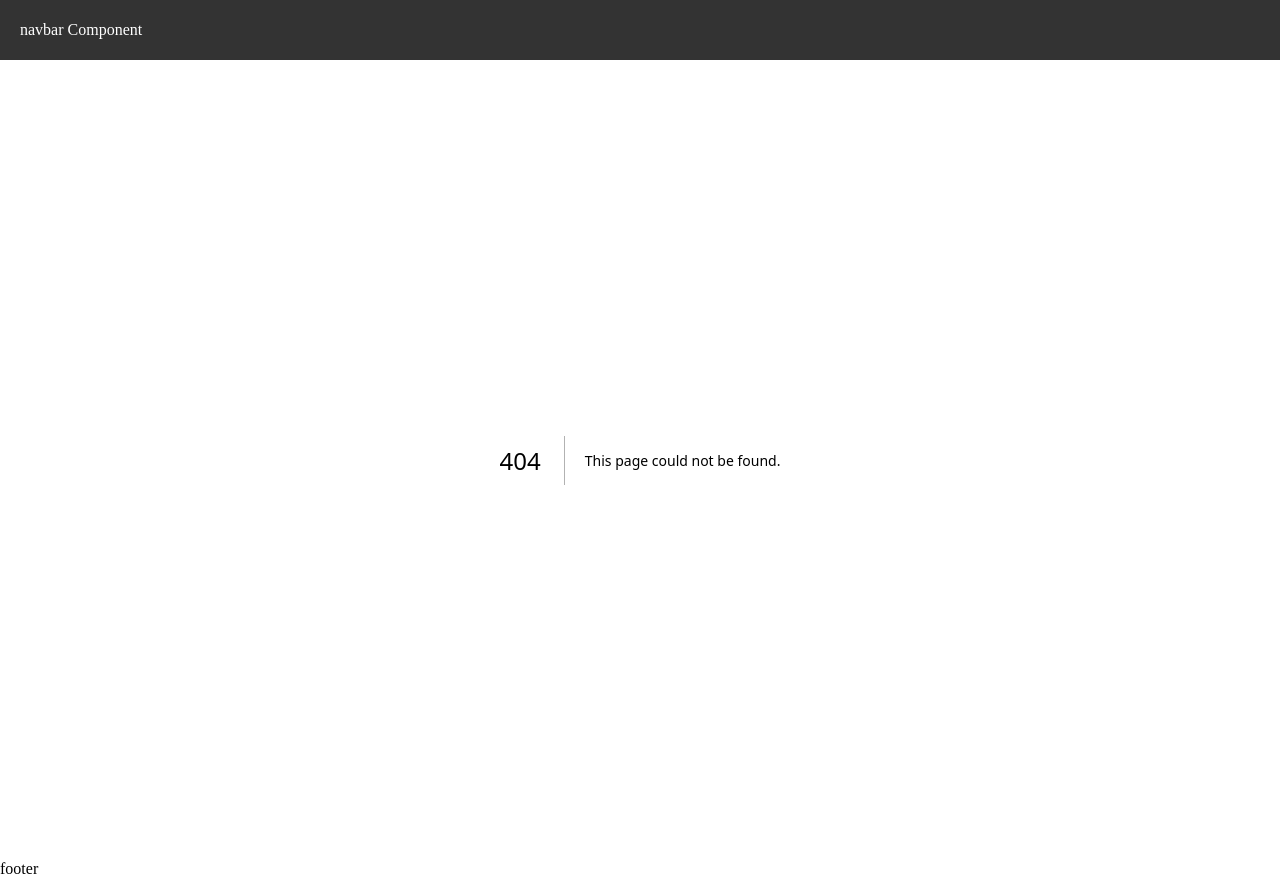
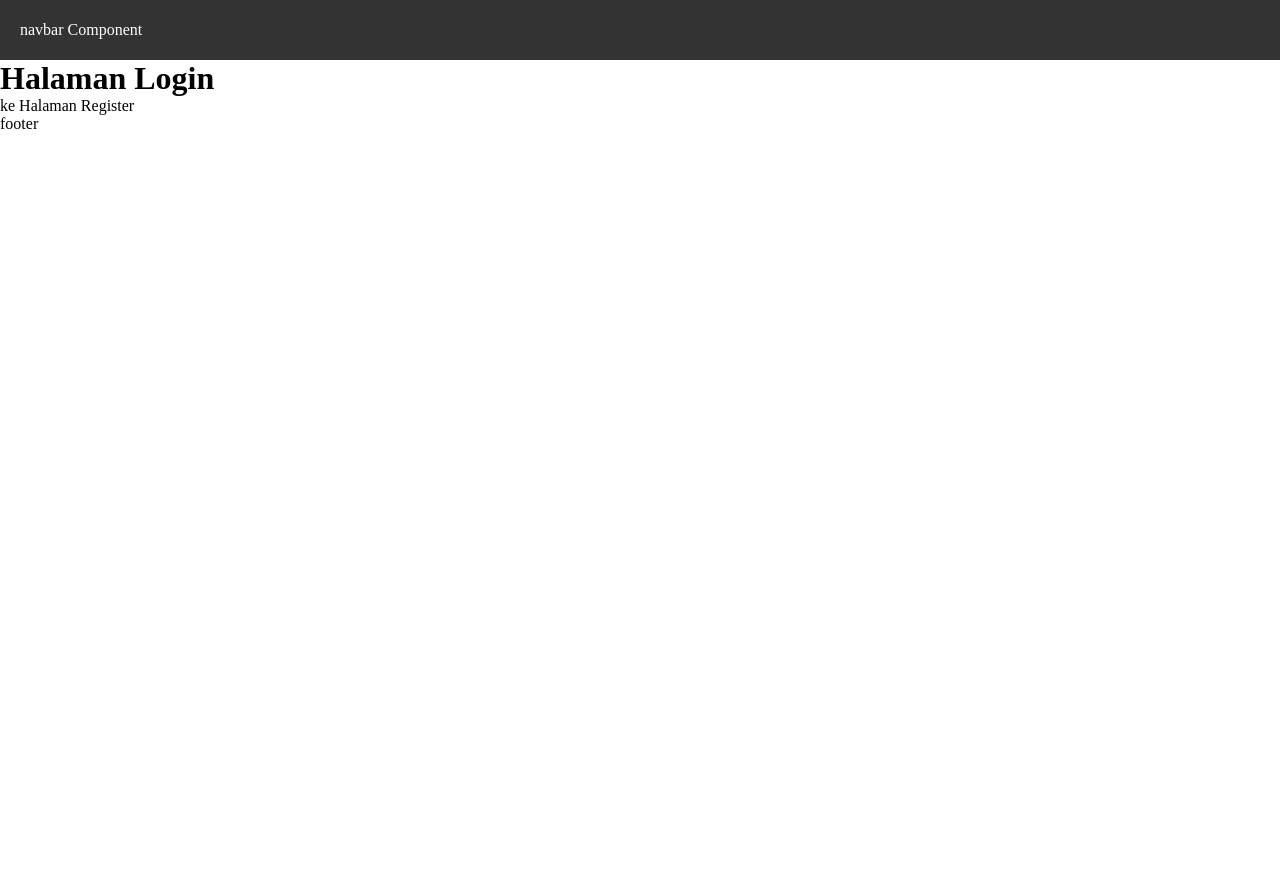
Before and after one commit to petrusthelastking/Framework-Tugas-Petrus, a Next.js app in the folder JOBSHEET2/next-routing/: page /auth/login in a window 1280 px wide. Before the commit this address had no page. After the commit the page ends 800 px from the top, so only its background shows below. Built offline with nearby package versions, Linux system fonts and the light colour scheme.

Commit message:
feat: add login and register pages for authentication

```diff
--- /dev/null
+++ b/JOBSHEET2/next-routing/src/pages/auth/login.jsx
@@ -0,0 +1,11 @@
+import Link from "next/link";
+
+const halamanLogin = () => {
+  return (
+    <div>
+        <h1>Halaman Login</h1>
+        <Link href="/auth/register">ke Halaman Register</Link>
+    </div>
+    );
+};
+export default halamanLogin;
```
Also changed, not shown: JOBSHEET2/next-routing/src/pages/auth/register.jsx (added, +10 -0 lines).
